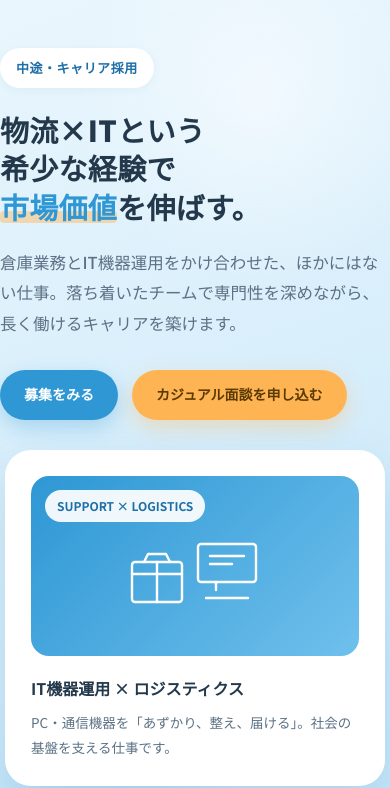
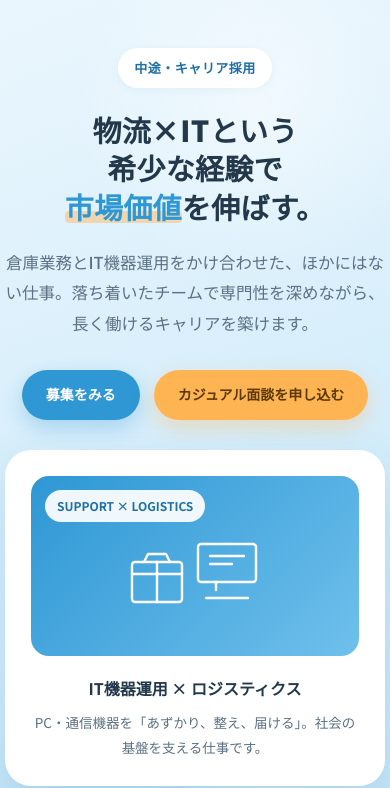
Before and after one commit to ssuzuki-ops/shigotoba-recruit, a plain HTML site: page index.html in a window 390 px wide. Shown: the part 75-863 px from the top of the page. Drawn offline with Linux system fonts and the light colour scheme.

Commit message:
Center hero content on mobile (<=900px)

```diff
--- a/index.html
+++ b/index.html
@@ -278,8 +278,10 @@ footer{background:#15324a;color:#cdd9e3;padding:54px 0 28px}
 
 /* ===== レスポンシブ ===== */
 @media(max-width:900px){
-  .hero-inner{grid-template-columns:1fr;gap:30px;padding:54px 0 60px}
+  .hero-inner{grid-template-columns:1fr;gap:30px;padding:54px 0 60px;text-align:center}
   .hero h1{font-size:34px}
+  .hero .lead{margin-left:auto;margin-right:auto;max-width:520px}
+  .hero-cta{justify-content:center}
   .hero-visual{max-width:380px;margin:0 auto}
   .stat-grid{grid-template-columns:repeat(3,1fr)}
   .about-grid{grid-template-columns:1fr;gap:28px}
```
